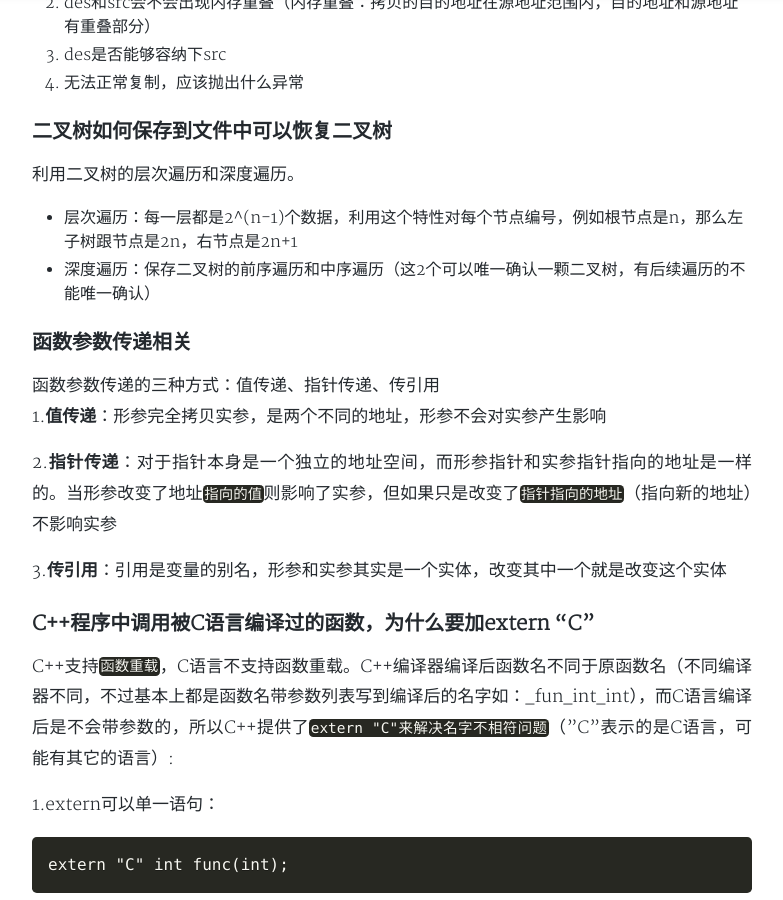
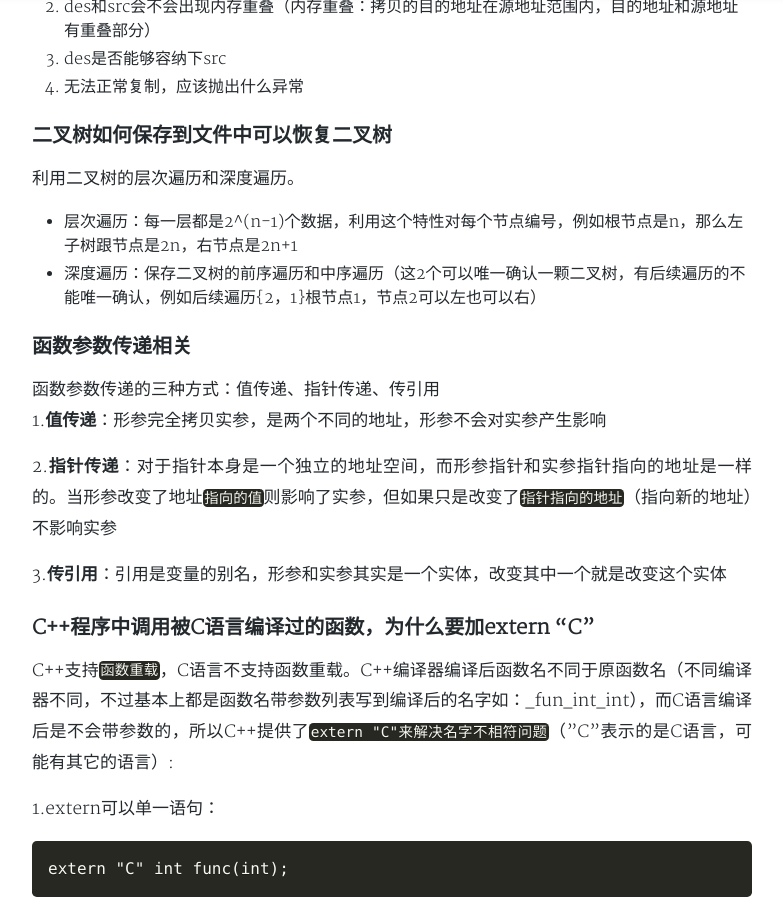
Before and after one commit to smakry/smakry.github.io, a Jekyll site: the page built from _posts/2019-09-19-程序问题整合.md, in a window 1280 px wide and 900 px high, scrolled down 27868 px. Shown: the whole window, without its empty margins (248-1031 px from the left). Built offline with Jekyll 4.4.1, drawn with Linux system fonts in a browser that asks for light colours; nearby versions of some CDN libraries; comment, search, counter and statistics services are not loaded; a style sheet for code colours, icons or effects is not loaded; some of the changed text lies outside the part shown.

Commit message:
program think

```diff
--- a/_posts/2019-09-19-程序问题整合.md
+++ b/_posts/2019-09-19-程序问题整合.md
@@ -349,7 +349,7 @@
 size_t strlen ( const char * str );
 
 - sizeof是`操作符`，strlen是库函数
-- sizeof的参数可以是数据类型也可以是变量；而strlen只能是以'\0'结尾的字符串作为参数（以参数的值为首地址，`遇到第一个'\0'的长度`）
+- sizeof的参数可以是数据类型也可以是变量；而strlen只能是以'\0'结尾的字符串作为参数（以参数的值为首地址，`遇到第一个'\0'的长度`，C/C++字符串都是以'\0'结尾）
 - 编译器在`编译的时候`就计算出了sizeof的结果，sizeof计算的是数据类型占内存的大小；strlen是在`运行的时候`才能算出，计算的是字符串的长度
 - 数据传递给sizeof不会退化；传递给strlen会退化为指针（`strlen是函数，函数形参里面的数据会退化为指针`）
 
@@ -384,7 +384,8 @@
 
 malloc/free和new/delete都可以用来动态分配内存
 - malloc/free是C语言用来动态分配内存和释放的`函数`（需要库文件#include<stdlib.h>），malloc向堆申请一块内存，malloc需要`手动计算字节数`，成功`返回void指针`（void*表示不确定类型的指针，可以强制转化），这块内存不使用时通过free释放，并把指向这块内存的指针设为NULL
-- new/delete是C++用来为某一个数据类型对象分配内存的`操作符`，可以被重载。new从堆申请内存成功后返回`指向具体数据类型的指针`，new可以`自动计算`需要分配的内存空间。new在为类对象申请内存空间会去调用类的构造函数，在delete释放会调用析构函数
+- new/delete是C++用来为某一个数据类型对象分配内存的`操作符`，可以被
+- 重载。new从堆申请内存成功后返回`指向具体数据类型的指针`，new可以`自动计算`需要分配的内存空间。new在为类对象申请内存空间会去调用类的构造函数，在delete释放会调用析构函数
 
 #### 用new创建，用free回收会产生什么影响？
 
@@ -1018,7 +1019,7 @@
 利用二叉树的层次遍历和深度遍历。
 
 - 层次遍历：每一层都是2^(n-1)个数据，利用这个特性对每个节点编号，例如根节点是n，那么左子树跟节点是2n，右节点是2n+1
-- 深度遍历：保存二叉树的前序遍历和中序遍历（这2个可以唯一确认一颗二叉树，有后续遍历的不能唯一确认）
+- 深度遍历：保存二叉树的前序遍历和中序遍历（这2个可以唯一确认一颗二叉树，有后续遍历的不能唯一确认，例如后续遍历{2，1}根节点1，节点2可以左也可以右）
 
 ### <span id = "list_35"></span>函数参数传递相关
 
```
Also changed, not shown: other parts of _posts/2019-09-19-程序问题整合.md (+1 -1 lines), _posts/2019-09-24-排序问题.md (+5 -1 lines).
